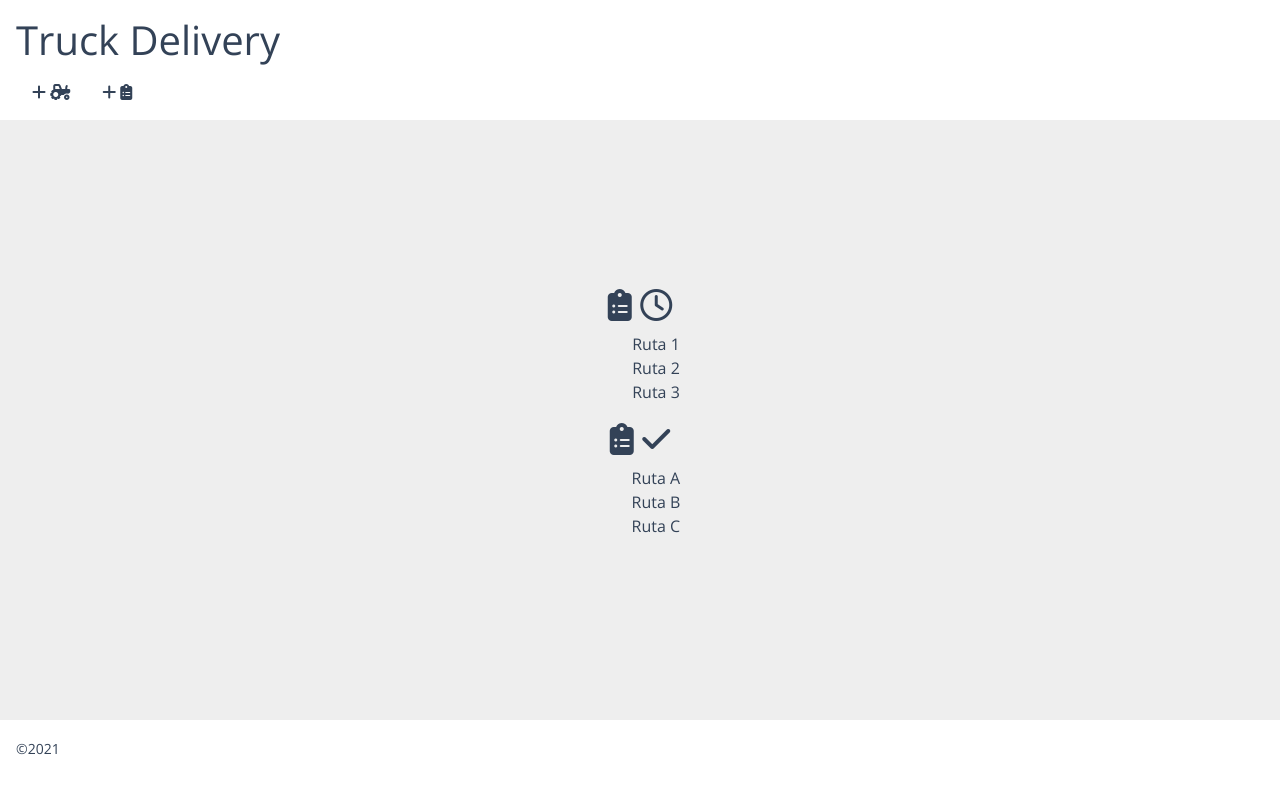
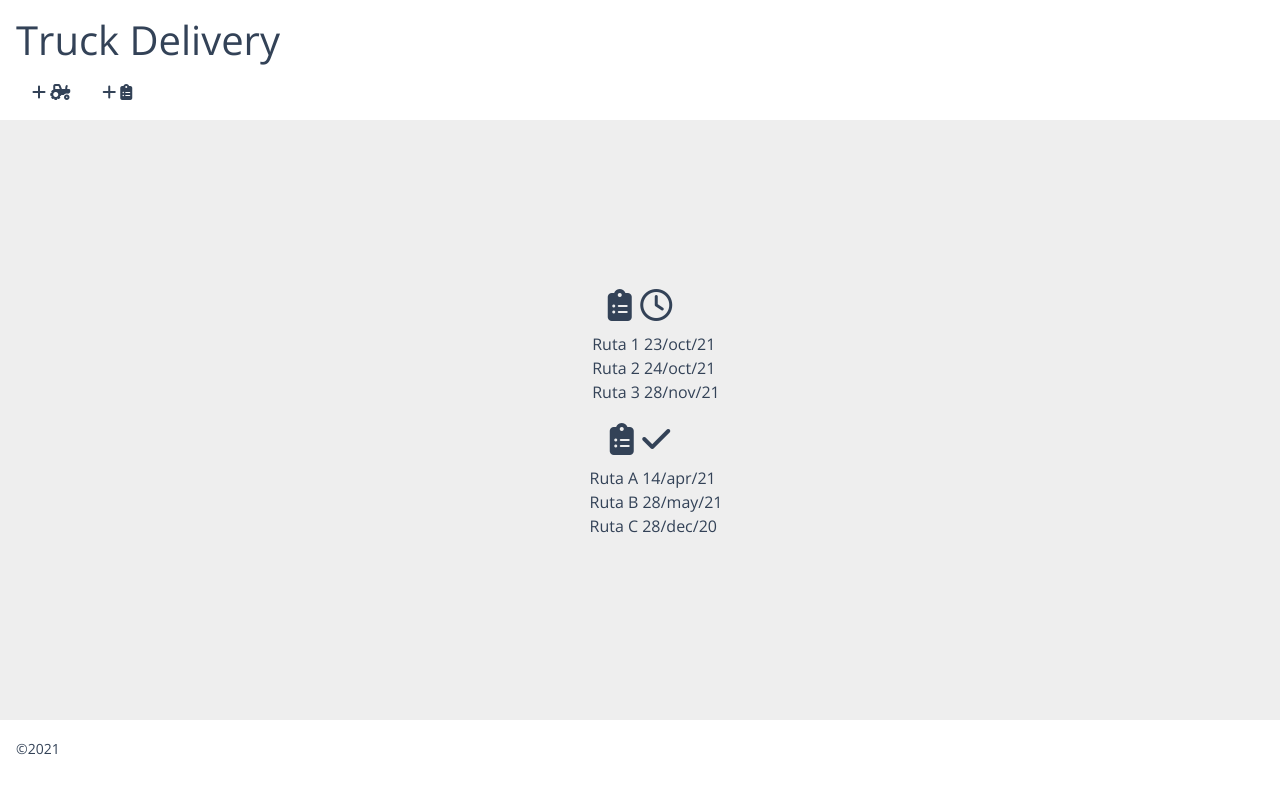
Before and after one commit to mZubeldia/truckdelivery, a React (Create React App) app: page /#/ in a window 1280 px wide. Shown: the top 794 px of the page. Built offline with nearby package versions, Linux system fonts and the light colour scheme.

Commit message:
add hidden classes to dates and mediaq in landing page

```diff
--- a/src/components/Home.js
+++ b/src/components/Home.js
@@ -5,17 +5,29 @@ const Home = () => {
         <i class="fas fa-clipboard-list"></i> <i class="far fa-clock"></i>
       </h2>
       <ul className="main__list">
-        <li className="main__list__item">Ruta 1</li>
-        <li className="main__list__item">Ruta 2</li>
-        <li className="main__list__item">Ruta 3</li>
+        <li className="main__list__item">
+          Ruta 1 <div class="hidden">23/oct/21</div>
+        </li>
+        <li className="main__list__item">
+          Ruta 2 <div class="hidden">24/oct/21</div>
+        </li>
+        <li className="main__list__item">
+          Ruta 3 <div class="hidden">28/nov/21</div>
+        </li>
       </ul>
       <h2>
         <i class="fas fa-clipboard-list"></i> <i class="fas fa-check"></i>
       </h2>
       <ul className="main__list">
-        <li className="main__list__item">Ruta A</li>
-        <li className="main__list__item">Ruta B</li>
-        <li className="main__list__item">Ruta C</li>
+        <li className="main__list__item">
+          Ruta A <div class="hidden">14/apr/21</div>
+        </li>
+        <li className="main__list__item">
+          Ruta B <div class="hidden">28/may/21</div>
+        </li>
+        <li className="main__list__item">
+          Ruta C <div class="hidden">28/dec/20</div>
+        </li>
       </ul>
     </main>
   );
--- a/src/stylesheet/layout/_main.scss
+++ b/src/stylesheet/layout/_main.scss
@@ -1,6 +1,15 @@
+//medias 1920×1080. 1366×768. 360×640.
 
-  .main {
+
+.main {
     height: 75vh;
     display: flex;
     justify-content: center;
 }
+
+.hidden {
+  display: inline;
+  visibility: hidden;
+  @media all and (min-width:640px){
+    visibility: visible;
+}}
```
